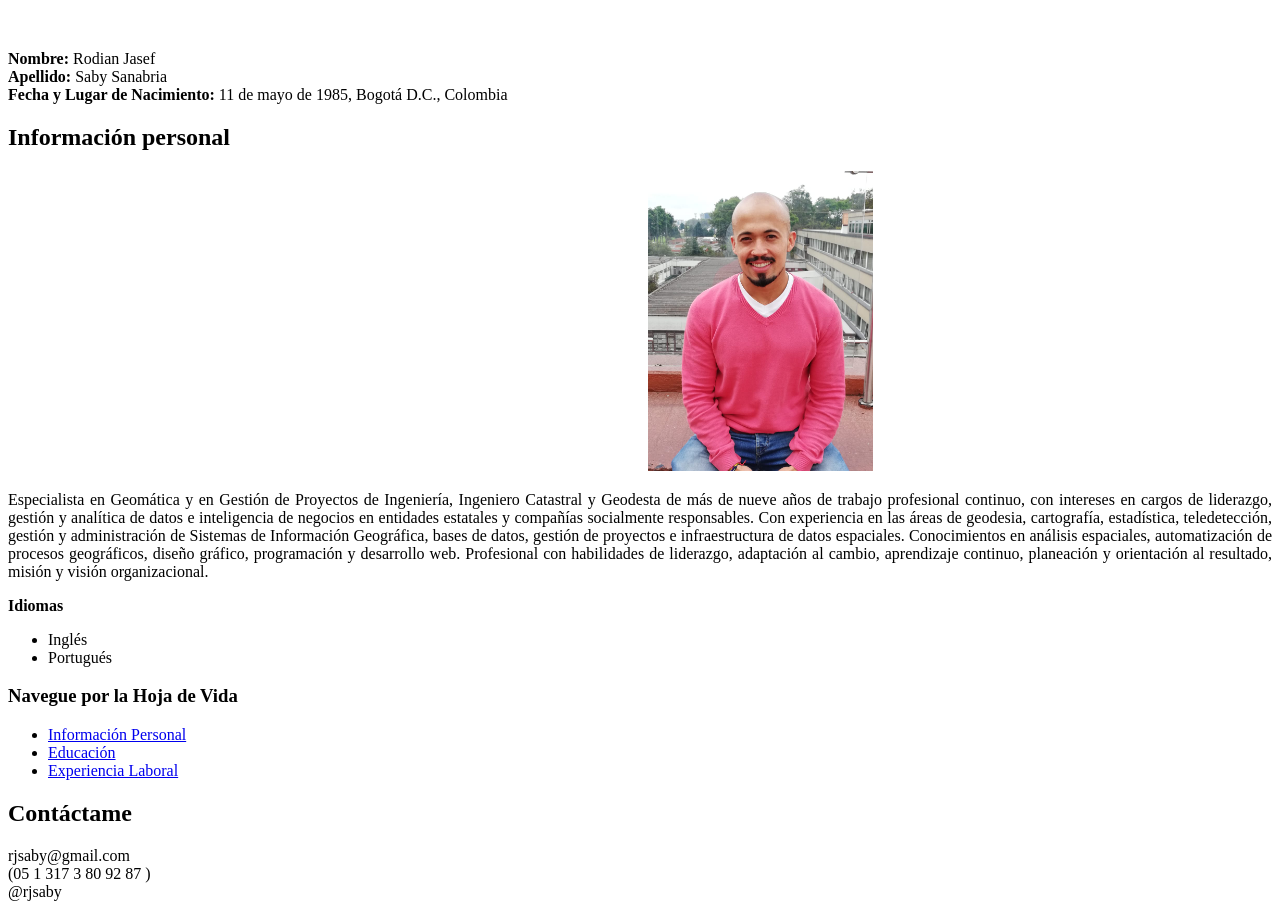
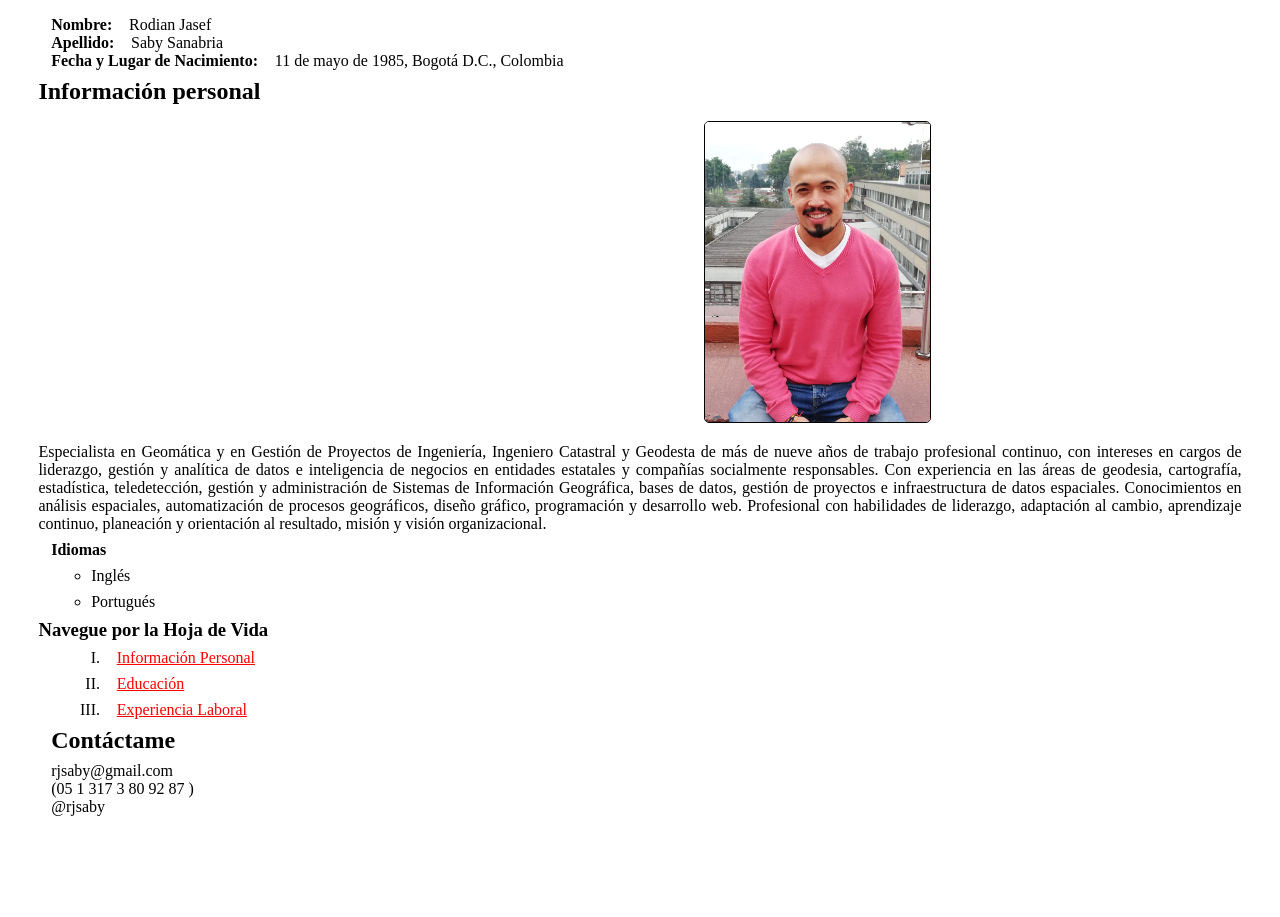
Before and after one commit to rjsaby/hv_rodiansaby, a plain HTML site: page index.html in a window 1280 px wide. Shown: the part 300-1217 px from the top of the page. After the commit the page ends 1132 px from the top, so only its background shows below. Drawn offline with Linux system fonts and the light colour scheme.

Commit message:
Configuración de selectores avanzados

```diff
--- a/CSS/estilos.css
+++ b/CSS/estilos.css
@@ -1,8 +1,25 @@
-.itemIndice
-{
+.itemIndice{
   list-style-type: upper-roman;
 }
-.enlace
-{
+.enlace{
   color:red;
 }
+img[src$='.svg']{
+  border-radius: 50px;
+}
+img[src$='jpg'], img[src$='png'], img[src$='jpeg']{
+  border: 1px solid black;
+  border-radius: 5px;
+}
+*{
+  margin: 1vh 1vw;
+}
+h1 + h2{
+  text-decoration: underline;
+}
+h2 ~ p{
+  text-align: justify;
+}
+ul li{
+  list-style-type: circle;
+}
--- a/index.html
+++ b/index.html
@@ -7,6 +7,7 @@
     <meta name="description" content="Hoja de Vida HTML Ingeniero Rodian Jasef Saby Sanabria - Actualización Marzo 2019">
     <meta name="keywords" content="Hoja de Vida, Ingeniero Catastral y Geodesta, Rodian Saby">
     <title>Hoja de Vida Ingeniero Rodian Jasef Saby Sanabria</title>
+    <!--Enlace a archivo CSS-->
     <link rel="stylesheet" href="CSS/estilos.css">
   </head>
   <body>
@@ -29,7 +30,7 @@
       <img src="Imagenes/HV_Foto.jpeg" alt="FotoIngRodianSaby" title="Foto Ingeniero Rodian Saby" height="300px">
     </svg>
       <!--Justificación del texto de los párragos en la etiqueta p-->
-    <p style="text-align:justify;">
+    <p>
       Especialista en Geomática y en Gestión de Proyectos de Ingeniería, Ingeniero Catastral y Geodesta de más de nueve años de trabajo profesional continuo, con intereses en cargos de liderazgo, gestión y analítica de datos e inteligencia de negocios en entidades estatales y compañías socialmente responsables. Con experiencia en las áreas de geodesia, cartografía, estadística, teledetección, gestión y administración de Sistemas de Información Geográfica, bases de datos, gestión de proyectos e infraestructura de datos espaciales. Conocimientos en análisis espaciales, automatización de procesos geográficos, diseño gráfico, programación y desarrollo web. Profesional con habilidades de liderazgo, adaptación al cambio, aprendizaje continuo, planeación y orientación al resultado, misión y visión organizacional.
     </p>
     <p>
@@ -41,11 +42,14 @@
     </ul>
     <!--Enlaces de navegación por la HV-->
     <h3>Navegue por la Hoja de Vida</h3>
-    <ul>
-      <li><a href="#informacionPersonal">Información Personal</a></li>
-      <li><a href="educacion.html">Educación</a></li>
-      <li><a href="experiencia.html">Experiencia Laboral</a></li>
-    </ul>
+    <nav>
+      <ul>
+        <!--Implementación del selector class-->
+        <li class="itemIndice"><a class="enlace" href="#informacionPersonal">Información Personal</a></li>
+        <li class="itemIndice"><a class="enlace" href="educacion.html">Educación</a></li>
+        <li class="itemIndice"><a class="enlace" href="experiencia.html">Experiencia Laboral</a></li>
+      </ul>
+    </nav>
   </body>
   <footer>
     <h2>Contáctame</h2>
```
